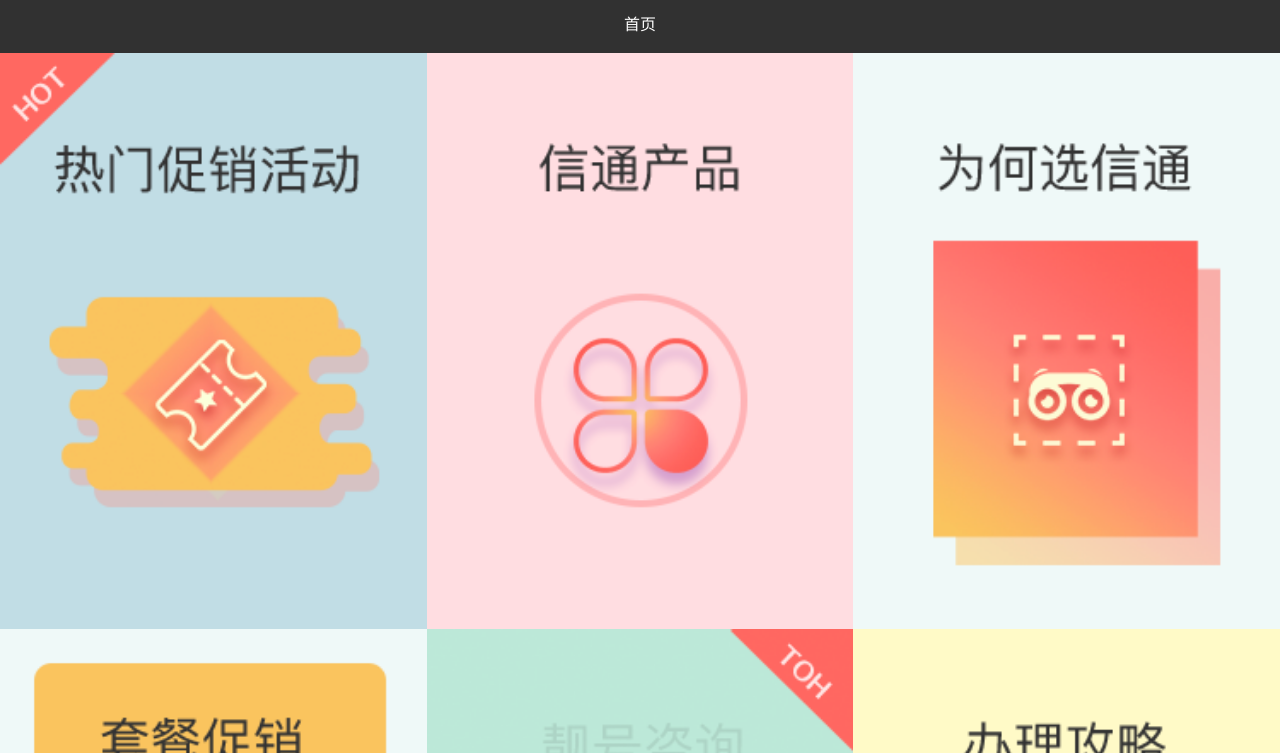
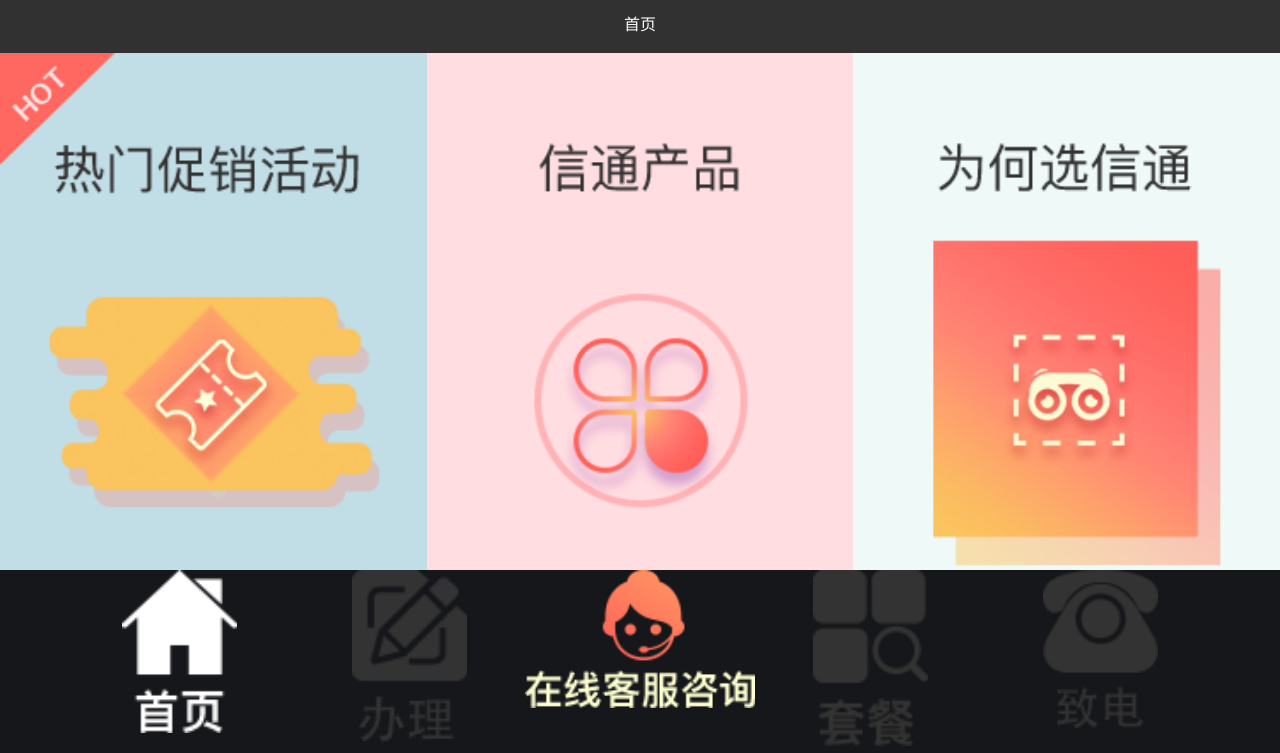
Before and after one commit to freedong/unionmobile, a website: page src/index.html in a window 1280 px wide. Shown: the part 47-800 px from the top of the page. Drawn offline with Linux system fonts and the light colour scheme.

Commit message:
'tijiao'

```diff
--- a/src/css/index.css
+++ b/src/css/index.css
@@ -59,6 +59,7 @@
 }*/
 .container{
     background-color: #313131;
+    padding-bottom: 110px;
 }
 
 .container .jgg ul li{
@@ -114,3 +115,43 @@
     width: 8%;
     height: 50%;
 }
+
+
+
+
+/*底部栏*/
+.footer{
+    width: 100%;
+   /* height: 100px;*/
+    background-color: #16171a;
+    position: fixed;
+    /*top: 0;*/
+    bottom: 0;
+    /*left: 0;
+    right: 0;*/
+}
+
+
+.footer .foot_div{
+    width: 90%;
+    /*height: 100px;*/
+    margin: 0 auto;
+}
+
+
+.footer ul li{
+    width: 20%;
+    float: left;
+    text-align: center;
+    /*background-color: #FFFFFF;*/
+}
+.footer ul li a img{
+    width: 50%;
+}
+
+
+/*.footer .foot_nav{
+    width: 51px;
+    height: 50px;
+    background: url("../images/foot_nav.png") no-repeat;
+}*/
--- a/src/index.html
+++ b/src/index.html
@@ -106,7 +106,39 @@
     </a>
 </div>
 
-<div class="footer"></div>
+<div class="footer">
+    <div class="foot_div">
+        <ul class="clearFloat">
+            <li>
+                <a href="/" class="foot_nav foot_nav1">
+                    <img src="images/sy_j.png"/>
+                </a>
+            </li>
+            <li>
+                <a href="/" class="foot_nav foot_nav1">
+                    <img src="images/bl.png"/>
+                </a>
+            </li>
+            <li>
+                <a href="/" class="foot_nav foot_nav1">
+                    <img src="images/zxkf.png" style="width: 100%;"/>
+                </a>
+            </li>
+            <li>
+                <a href="/" class="foot_nav foot_nav1">
+                    <img src="images/tc.png"/>
+                </a>
+            </li>
+            <li>
+                <a href="/" class="foot_nav foot_nav1">
+                    <img src="images/zd.png"/>
+                </a>
+            </li>
+
+        </ul>
+    </div>
+
+</div>
 
 
 </body>
```
Also changed, not shown: src/images/bl.png (added), src/images/bl_j.png (added), src/images/foot_nav.png (added), src/images/sy.png (added), src/images/sy_j.png (added), src/images/tc.png (added), src/images/tc_j.png (added), src/images/zd.png (added), src/images/zd_j.png (added), src/images/zxkf.png (added).
